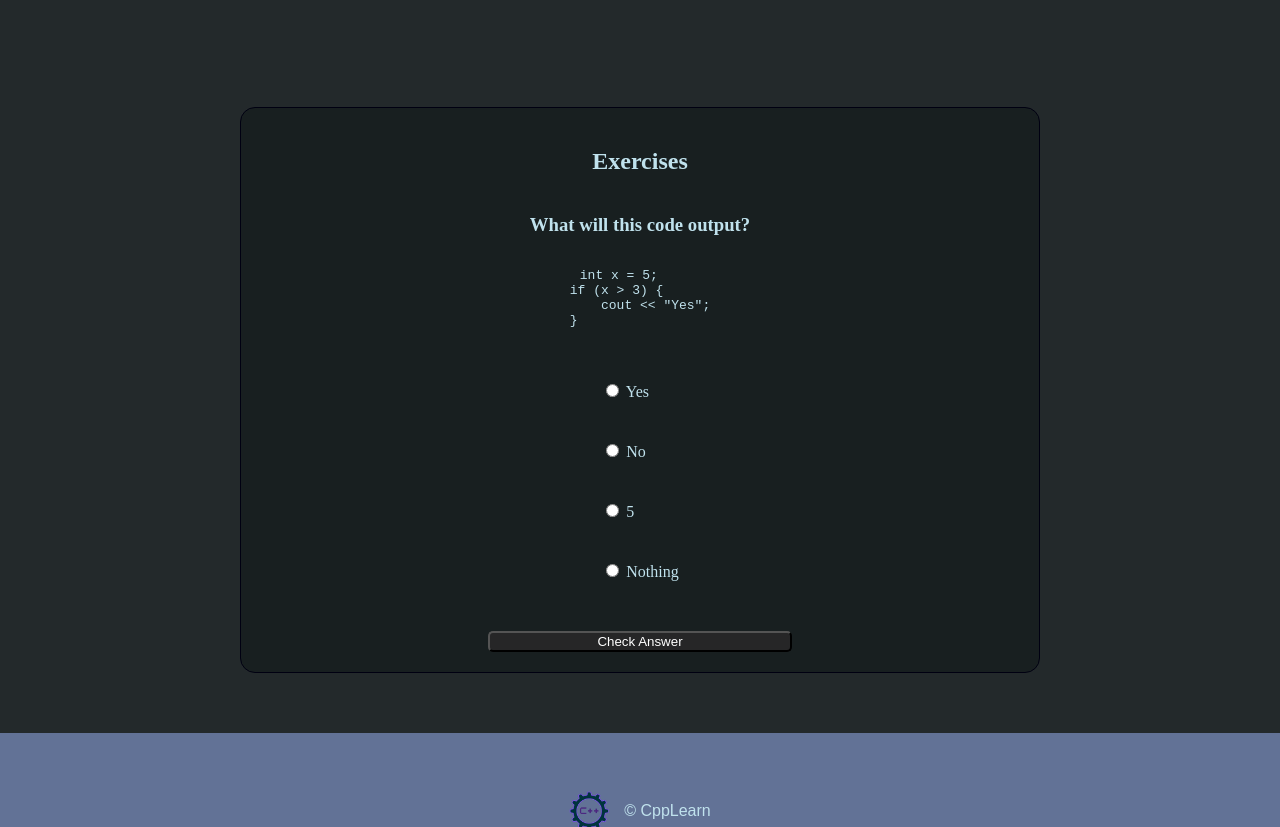
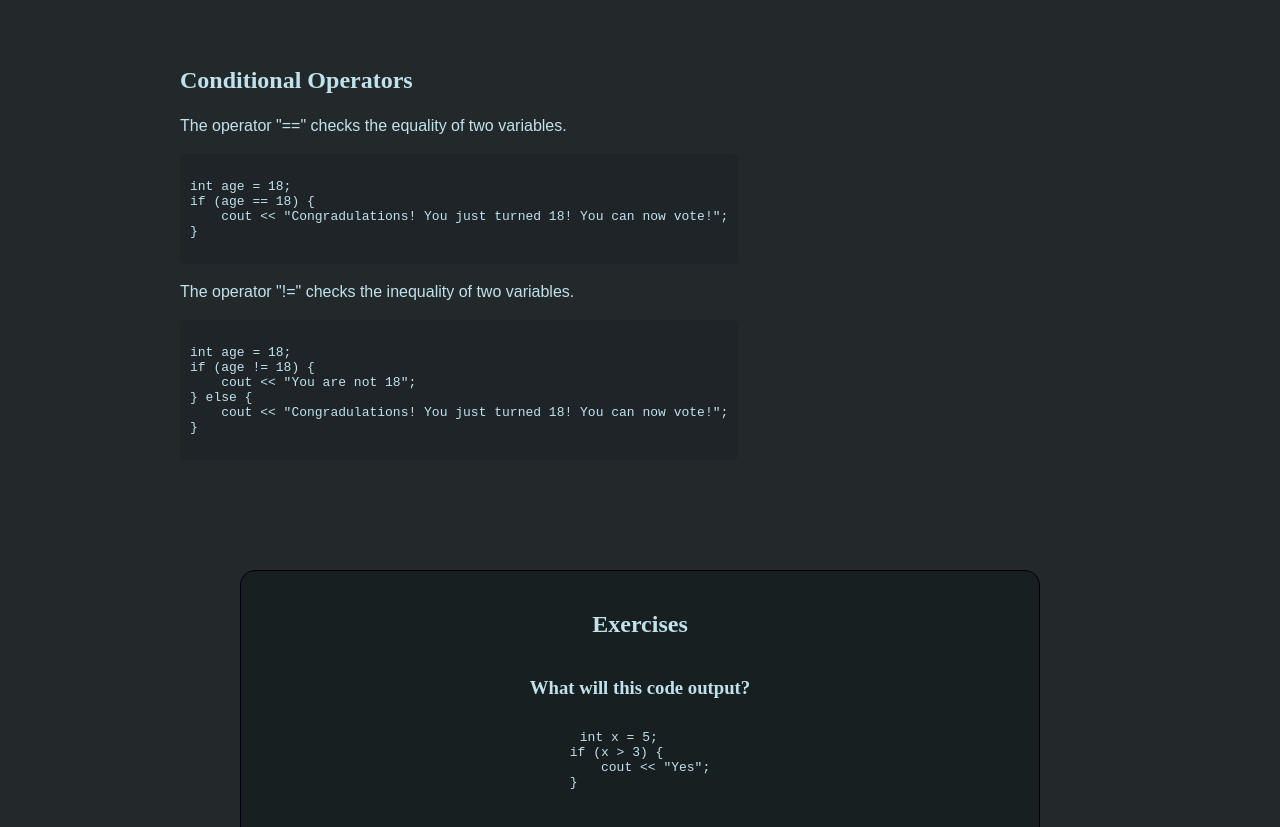
Before and after one commit to Jenn4459/midterm, a plain HTML site: page pages/conditionals.html in a window 1280 px wide. Shown: the part 1193-2020 px from the top of the page. Drawn offline with nearby package versions, Linux system fonts and the light colour scheme.

Commit message:
Update conditionals.html

```diff
--- a/pages/conditionals.html
+++ b/pages/conditionals.html
@@ -159,6 +159,29 @@ if (age > 18) {
 }
             </code></pre>
         </div>
+        <div>
+            <h2>Conditional Operators</h2>
+            <p>
+                The operator "==" checks the equality of two variables.
+            </p>
+            <pre class="code"><code>
+int age = 18;
+if (age == 18) {
+    cout << "Congradulations! You just turned 18! You can now vote!";
+}
+            </code></pre>
+            <p>
+                The operator "!=" checks the inequality of two variables.
+            </p>
+            <pre class="code"><code>
+int age = 18;
+if (age != 18) {
+    cout << "You are not 18";
+} else {
+    cout << "Congradulations! You just turned 18! You can now vote!";
+}
+            </code></pre>
+        </div>
         <div id="exercises"></div>
     </div>
 
```
